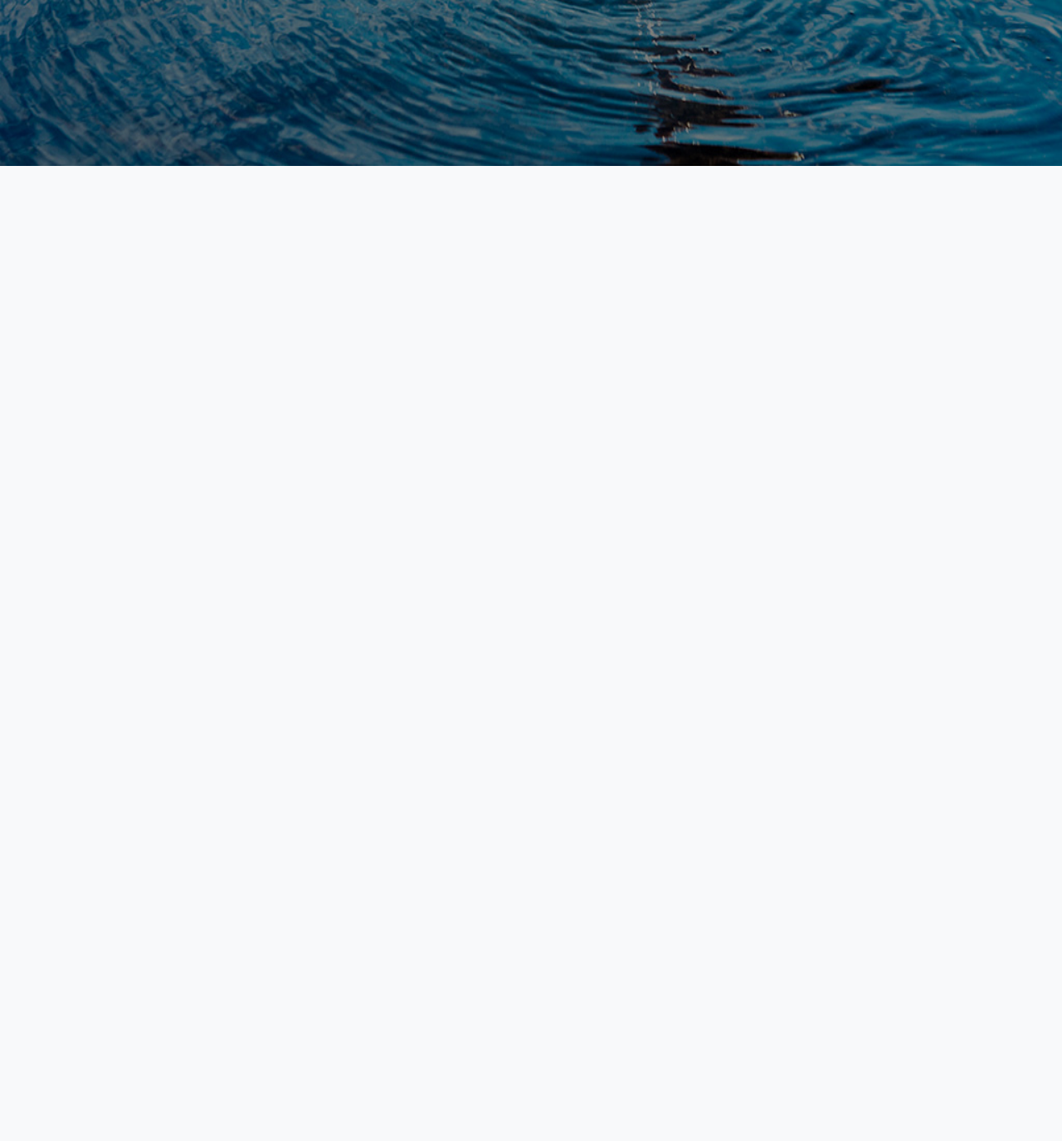
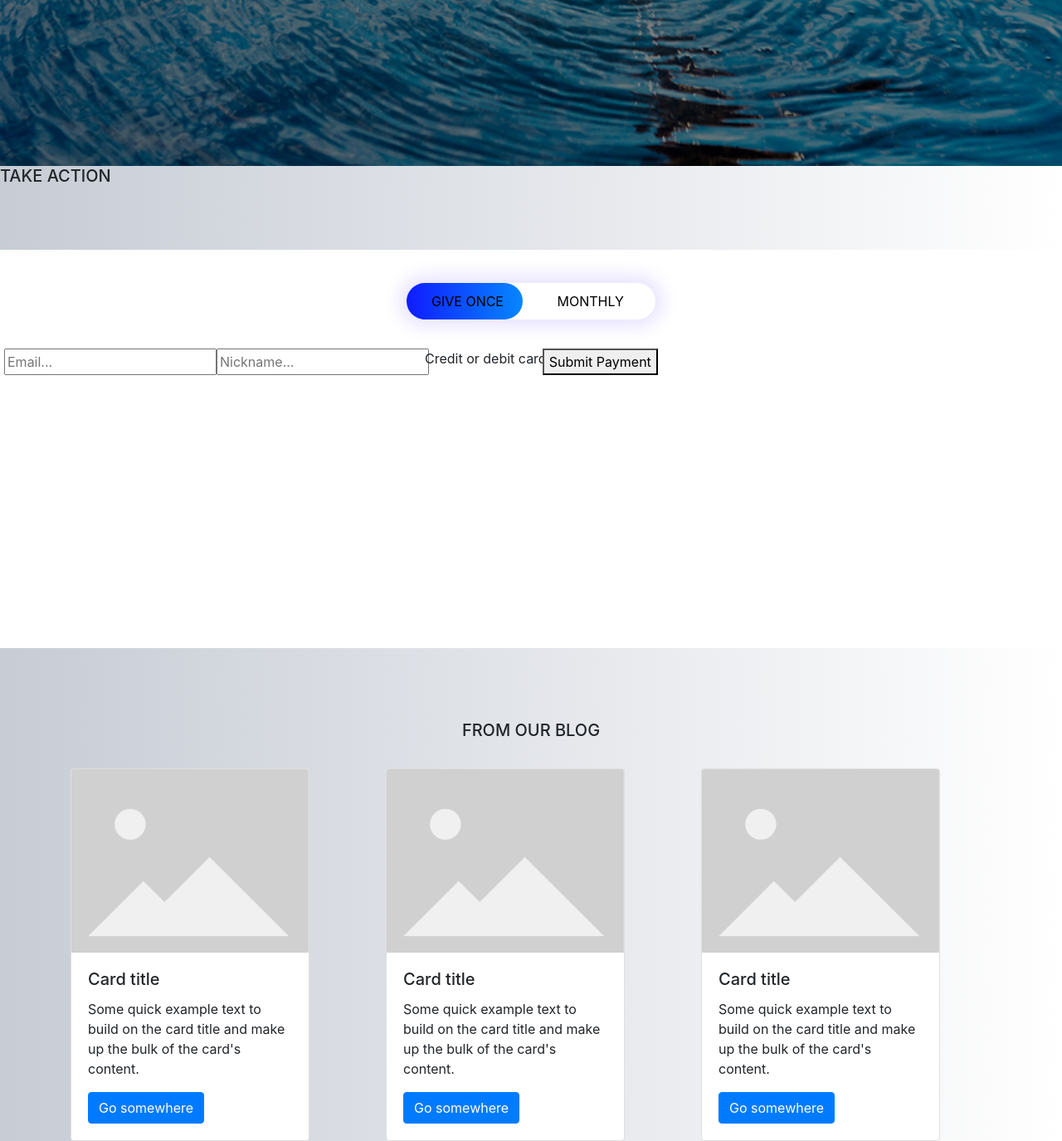
Before and after one commit to Mitchel-debug/Clean-Water-Solutions, a Django app: page / in a window 1280 px wide. Shown: the part 685-2060 px from the top of the page at 83% size. Before the commit the page ends 885 px from the top, so only its background shows below. Run offline with Django 4.2, Linux system fonts and the light colour scheme; some libraries are stand-ins or nearby versions.

Commit message:
added script.js
Added script.js to handle the Donation form

```diff
--- /dev/null
+++ b/projects/Waterways/cleanWater/static/cleanWater/script.js
@@ -0,0 +1,59 @@
+
+var stripe = Stripe("pk_test_51LyJ17BSE8CSa3qNcJ6w0qOgn3LVmvls7o42PqEBgpc4mSJx5d9j6VmY5U92F7sZmm1YVSfwfUtQ6bRsRm4JYJH700kXoq2qjt")
+var elements = stripe.elements();
+var style = {
+    base: {
+        color: "black",
+        fontfamily: '"Helvetica Neue", Helvetica, sans-serif"',
+        fontSmoothing: "antialiased",
+        fontSize: "16px",
+        '::placeholder': {
+            color: "#aab7c4"
+        }
+    },
+    invalid: {
+        color: "#fa755a",
+        iconColor: "#fa755a"
+    }
+};
+
+var card = elements.create("card", {style: style});
+card.mount("#card-element");
+card.addEventListener("change", function(event){
+    var displayError = document.getElementById("card-errors");
+    if (event.error){
+        displayError.textContent = event.error.message
+    }
+    else{
+        displayError.textContent = "";
+    }
+
+});
+
+var form = document.getElementById("payment-form");
+form.addEventListener("submit", function(event){
+    event.preventDefault();
+
+    stripe.createToken(card).then(function(result){
+        if(result.error){
+            var errorElement = document.getElementById("card-errors");
+            errorElement.textContent = result.error.message;
+        }
+        else{
+            stripeTokenHandler(result.token);
+        };
+    });
+});
+
+function stripeTokenHandler(token){
+    var form = document.getElementById("payment-form");
+    var hiddenInput = document.createElement("input");
+    hiddenInput.setAttribute("type", "hidden");
+    hiddenInput.setAttribute("name", "stripeToken");
+    hiddenInput.setAttribute("value", "token.id");
+    form.appendChild(hiddenInput);
+
+    document.getElementById("butt12").addEventListener("click", function () {
+        form.submit();
+      });
+}
--- /dev/null
+++ b/projects/Waterways/cleanWater/static/cleanWater/styles.css
@@ -0,0 +1,113 @@
+body{
+    background-image: linear-gradient(to right, rgb(199, 204, 213), rgb(255, 255, 255));
+
+}
+.centered {
+    position: absolute;
+    top: 50%;
+    left: 50%;
+    transform: translate(-50%, -50%);
+    color: white;
+}
+
+.bg-image{
+    filter: brightness(50%)
+}
+/* .bg-image::after{
+    background-color: rgba(112, 23, 190, 0.25);
+} */
+
+.butt{
+    display: flex;
+    justify-content: center;
+    padding: 15px;
+    padding-right: 15px;
+
+}
+.bett{
+    cursor: pointer;
+    border: 2px solid #ffffff;
+    background-color: transparent;
+    color: #ffffff;
+    font-size: 23px;
+}
+
+#butt1{
+    margin-left: 15px;
+}
+
+.container{
+    width: 100%;
+
+}
+.h{
+    text-align: center;
+    padding: 10px;
+}
+.hero{
+    height: 100%;
+    width: 100%;
+}
+
+.form-box{
+    width: 100%;
+    height: 480px;
+    position: relative;
+    margin: 6% auto;
+    padding: 5px;
+    background: white;
+}
+
+.button-box{
+    width: 300px;
+    margin: 35px auto;
+    position: relative;
+    box-shadow: 0 0 20px 9px #4824ff1f;
+    border-radius: 30px;
+}
+
+.toggle-btn{
+    padding: 10px 30px;
+    cursor: pointer;
+    background: transparent;
+    border: 0;
+    outline: none;
+    position: relative;
+}
+
+#btn{
+    top: 0;
+    left: 0;
+    position: absolute;
+    width: 140px;
+    height: 100%;
+    background: linear-gradient(to right, #101cff, #0687ff);
+    border-radius: 30px;
+    transition: .5s;
+
+}
+
+.StripeElement{
+    box-sizing: border-box;
+    width: 380px;
+    height: 40px;
+    color: black;
+
+    border: 1px solid transparent;
+    border-radius: 4px;
+    background-color: rgb(255, 255, 255);
+    box-shadow: 0 1px 3px 0 #e6ebf1;
+    -webkit-transition: box-shadow 150ms ease;
+    transition: box-shadow 150ms ease;
+}
+
+.StripeElement--focus{
+    box-shadow: 0 1px 3px 0 #cfd7df;
+}
+
+.StripeElement--invalid{
+    border-color: #fa755a;
+}
+.StripeElement--webkit-autofill{
+    background-color: #fefde5 !important;
+}
--- a/projects/Waterways/cleanWater/templates/cleanWater/index.html
+++ b/projects/Waterways/cleanWater/templates/cleanWater/index.html
@@ -1,6 +1,7 @@
+
 {% extends "cleanWater/layout.html" %}
-
 {% block body %}
+<script src="https://js.stripe.com/v3/"></script>
 <div class="bg-image">
     {% load static %} <img style="width: 100%; height: 100vh;" src="{% static 'cleanWater/media/logo.jpg' %}" alt="home" />
 </div>
@@ -15,6 +16,51 @@
 </div>
 
 <div>
+    <h5>TAKE ACTION</h5>
+    <div class="hero">
+        <div class="form-box">
+            <div class="button-box">
+                <div id="btn"></div>
+                <button type="button" class="toggle-btn">GIVE ONCE</button>
+                <button type="button" class="toggle-btn">MONTHLY</button>
+            </div>
+            <form action="{% url 'charge' %}" class="input-group" id="payment-form" method="post">
+                {% csrf_token %}
+                <input type="email" name="email" placeholder="Email...">
+                <input type="text" name="nickname" placeholder="Nickname...">
+                <div class="form-row">
+                    <label for="card-element">
+                        Credit or debit card
+                    </label>
+                    <div id="card-element">
+
+                    </div>
+                    <div id="card-errors" role="alert"></div>
+                </div>
+                <button id="butt12">Submit Payment</button>
+            </form>
+        </div>
+    </div>
 
 </div>
+<div class="container">
+    <h5 class="h">FROM OUR BLOG</h5>
+    <div class="row">
+        {% for i in List %}
+        <div class="col-12 col-md-6 col-lg-4">
+            <div class="card mt-3" style="width: 18rem;">
+                <img class="card-img-top" src="{% static 'cleanWater/media/placeholder.png' %}" alt="Card image cap">
+                <div class="card-body">
+                <h5 class="card-title">Card title</h5>
+                <p class="card-text">Some quick example text to build on the card title and make up the bulk of the card's content.</p>
+                <a href="#" class="btn btn-primary">Go somewhere</a>
+                </div>
+            </div>
+        </div>
+        {% endfor %}
+    </div>
+
+</div>
+
+<script src="{% static 'cleanWater/script.js' %}"></script>
 {% endblock %}
--- a/projects/Waterways/cleanWater/templates/cleanWater/layout.html
+++ b/projects/Waterways/cleanWater/templates/cleanWater/layout.html
@@ -6,11 +6,15 @@
     <meta http-equiv="X-UA-Compatible" content="IE=edge">
     <meta name="viewport" content="width=device-width, initial-scale=1.0">
     <title>{% block title %}Clean Water Solution{% endblock %}</title>
+    <script src="https://js.stripe.com/v3/"></script>
     <link rel="stylesheet" href="https://stackpath.bootstrapcdn.com/bootstrap/4.4.1/css/bootstrap.min.css" integrity="sha384-Vkoo8x4CGsO3+Hhxv8T/Q5PaXtkKtu6ug5TOeNV6gBiFeWPGFN9MuhOf23Q9Ifjh" crossorigin="anonymous">
     <script src="https://ajax.googleapis.com/ajax/libs/jquery/3.6.0/jquery.min.js"></script>
     <script src="https://maxcdn.bootstrapcdn.com/bootstrap/4.4.1/js/bootstrap.min.js"></script>
-    <link href="{% static 'cleanWater/style.css' %}" rel="stylesheet">
+    <link href="{% static 'cleanWater/styles.css' %}" rel="stylesheet">
+
+
 </head>
+
 <body>
     <nav class="navbar navbar-expand-lg navbar-light bg-light" style="height: 85px;">
         <a class="navbar-brand" href="#" style="font-size: 20px;">Home</a>
--- /dev/null
+++ b/projects/Waterways/cleanWater/templates/cleanWater/success.html
@@ -0,0 +1 @@
+<h3>Thank YOU for your contribution</h3>
--- a/projects/Waterways/cleanWater/urls.py
+++ b/projects/Waterways/cleanWater/urls.py
@@ -3,7 +3,9 @@ from django.contrib.staticfiles.urls import staticfiles_urlpatterns
 from . import views
 
 urlpatterns = [
-    path("", views.index, name="index")
+    path("", views.index, name="index"),
+    path("charge/", views.charge, name="charge"),
+    path("success/<str:args>/", views.successMsg, name="successMsg")
 ]
 
 urlpatterns += staticfiles_urlpatterns()
--- a/projects/Waterways/cleanWater/views.py
+++ b/projects/Waterways/cleanWater/views.py
@@ -1,7 +1,44 @@
+import email
+from locale import currency
+from django.shortcuts import redirect, render
 from django.shortcuts import render
-from django.shortcuts import render
+from django.urls import reverse
+from urllib3 import HTTPResponse
 import cleanWater
+from django.http import HttpResponseRedirect, JsonResponse
+import stripe
 
-# Create your views here.
+stripe.api_key = "sk_test_51LyJ17BSE8CSa3qNLumX2XXGcoidGdc3sypq7xVE8sLhD2e8Oa7NAweBoNhDQdyVYHzdTWdDjmsvzuhXUhurgtvV008Np5GhjP"
+
 def index(request):
-    return render(request, "cleanWater/index.html")
+    list = (0, 1, 2)
+    return render(request, "cleanWater/index.html", {
+        "List": list
+    })
+
+def charge(request):
+    amount = 5
+    if request.method == 'POST':
+        print("Data: ", request.POST)
+
+        customer = stripe.Customer.create(
+            email = request.POST['email'],
+            name = request.POST['nickname'],
+            source = request.POST['stripeToken']
+        )
+
+        charge = stripe.Charge.create(
+            customer=customer,
+            amount=500,
+            currency="usd",
+            description="Donation",
+
+        )
+
+    return HttpResponseRedirect(reverse("successMsg", args=[amount]))
+
+def successMsg(request, args):
+    amount = args
+    return render(request, "cleanWater/success.html", {
+        "amount": amount
+    })
```
Also changed, not shown: projects/Waterways/cleanWater/static/cleanWater/style.css (deleted, +0 -33 lines), projects/Waterways/cleanWater/static/cleanWater/media/placeholder.png (added).
